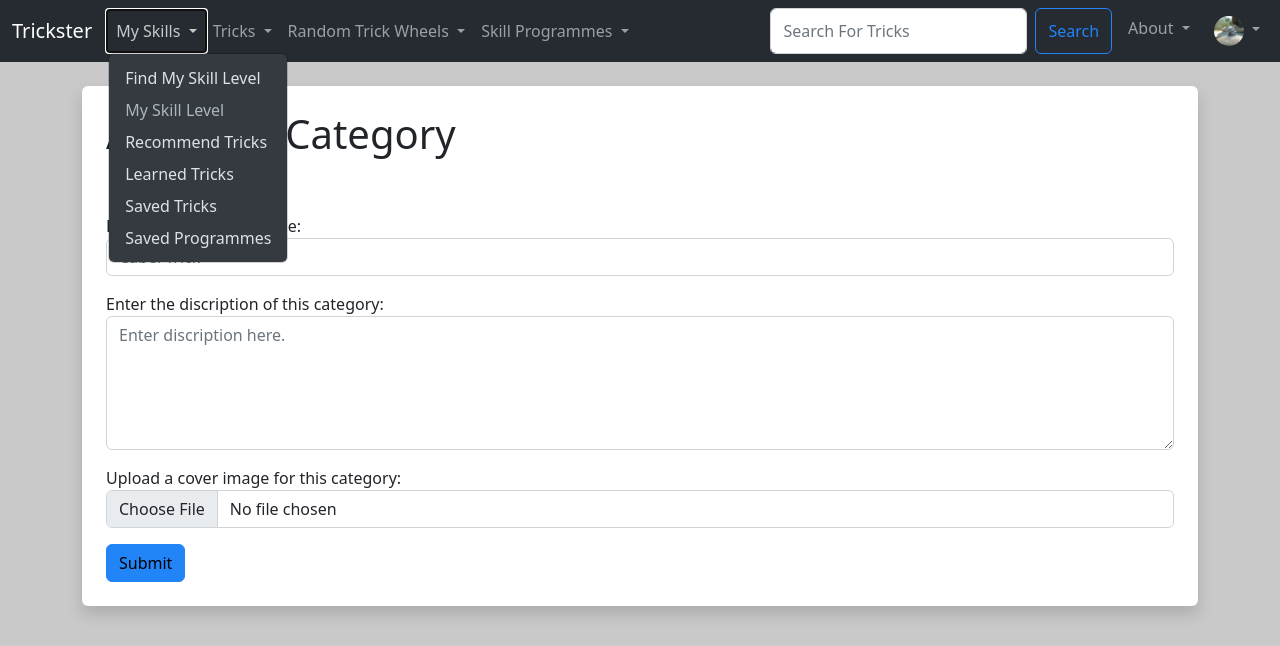
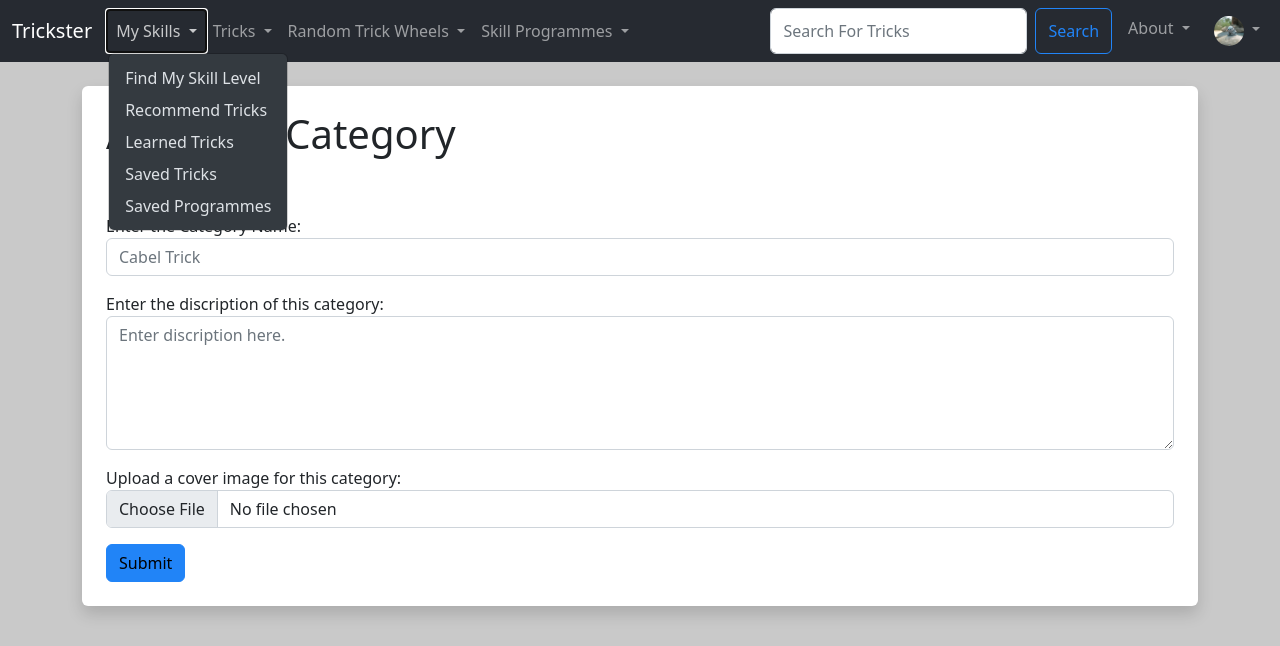
Before and after one commit to KonaHay/Trickster, a Django app: page /add_category in a window 1280 px wide, after a click on "My Skills". Shown: the top 646 px of the page. Run offline with Django 4.2, Linux system fonts and the light colour scheme; a user stored in the database is signed in; data comes from the database, SQL or seed files in the repository; some libraries are stand-ins or nearby versions.

Commit message:
Fixed an oversight in the navbar for Skill Quiz

```diff
--- a/TricksterMain/templates/components/navbar.html
+++ b/TricksterMain/templates/components/navbar.html
@@ -14,15 +14,18 @@
             My Skills
           </a>
           <ul class="dropdown-menu dropdown-menu-dark" aria-labelledby="mySkillsDropdown">
-            <li><a class="dropdown-item" href="{%url 'skill-level-quiz' %}">Find My Skill Level</a></li>
             {% if request.user.is_authenticated %}
-            <!-- If user has obtained their skill level -->
-            <li><a class="dropdown-item disabled" href="">My Skill Level</a></li>
-            <!-- else -->
-            <li><a class="dropdown-item" href="{%url 'recommend-trick' request.user.UserID %}">Recommend Tricks</a></li>
-            <li><a class="dropdown-item" href="{%url 'my-tricks' request.user.UserID %}">Learned Tricks</a></li>
-            <li><a class="dropdown-item" href="{%url 'my-saved-tricks' request.user.UserID %}">Saved Tricks</a></li>
-            <li><a class="dropdown-item" href="{%url 'my-saved-programmes' request.user.UserID %}">Saved Programmes</a></li>
+              {% if request.user.user_profile.completed_skill_quiz %}
+                <li><a class="dropdown-item disabled" href="">My Skill Level</a></li>
+              {% else %}
+                <li><a class="dropdown-item" href="{%url 'skill-level-quiz' %}">Find My Skill Level</a></li>
+              {% endif %}
+              <li><a class="dropdown-item" href="{%url 'recommend-trick' request.user.UserID %}">Recommend Tricks</a></li>
+              <li><a class="dropdown-item" href="{%url 'my-tricks' request.user.UserID %}">Learned Tricks</a></li>
+              <li><a class="dropdown-item" href="{%url 'my-saved-tricks' request.user.UserID %}">Saved Tricks</a></li>
+              <li><a class="dropdown-item" href="{%url 'my-saved-programmes' request.user.UserID %}">Saved Programmes</a></li>
+            {% else %}
+              <li><a class="dropdown-item" href="{%url 'login'%}">Find My Skill Level</a></li>
             {% endif %}
           </ul>
         </li>
--- a/TricksterQuiz/views.py
+++ b/TricksterQuiz/views.py
@@ -180,6 +180,7 @@ def save_quiz(request, pk):
       nextSectionID=5
     else:
       finalSection=True
+      thisSectionID = sectionID
       nextSectionID=5
 
     if finalSection:
@@ -188,6 +189,7 @@ def save_quiz(request, pk):
       profile.MasteryLevel = masteryLevel
       profile.SkillLevel = skillLevel
       profile.LevelProgress = 10
+      profile.completed_skill_quiz=True
       profile.save()
       Section_Result.objects.filter(ResultUser=profile).delete()
 
@@ -198,6 +200,7 @@ def save_quiz(request, pk):
       profile.MasteryLevel = masteryLevel
       profile.SkillLevel = skillLevel
       profile.LevelProgress = 10
+      profile.completed_skill_quiz=True
       profile.save()
       Section_Result.objects.filter(ResultUser=profile).delete()
 
```
